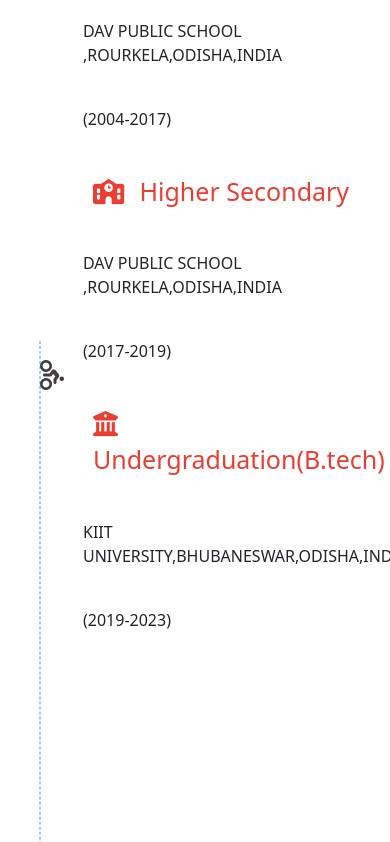
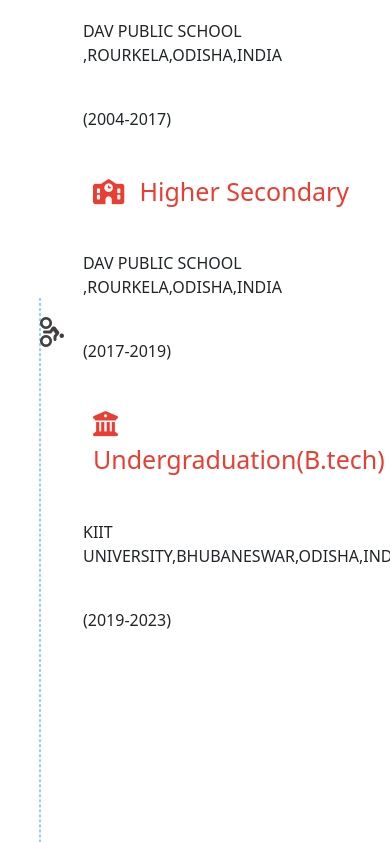
Before and after one commit to Aryaman2001prog/.github.io, a plain HTML site: page index.html in a window 390 px wide. Shown: the part 2816-3658 px from the top of the page. Drawn offline with nearby package versions, Linux system fonts and the light colour scheme.

Commit message:
Update style.css

```diff
--- a/style.css
+++ b/style.css
@@ -600,7 +600,7 @@ button:focus {
     .time-divider {
         /* top: 10%;
         left: 2%; */
-        top: 374%;
+        top: 369%;
         left: 10%;
         height: 87%;
     }
```
